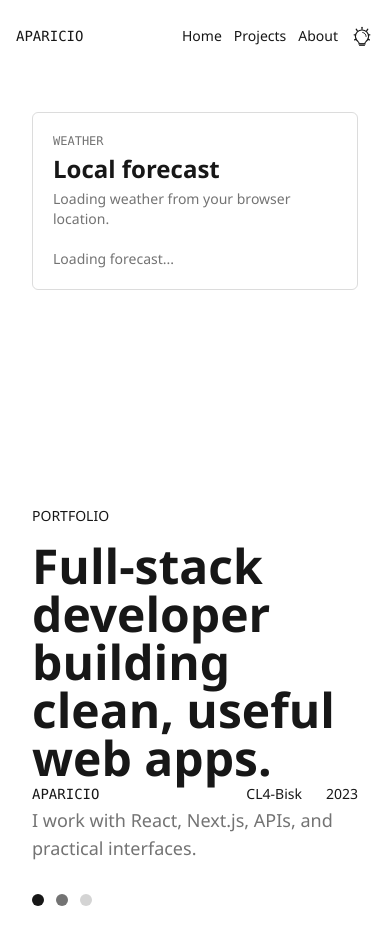
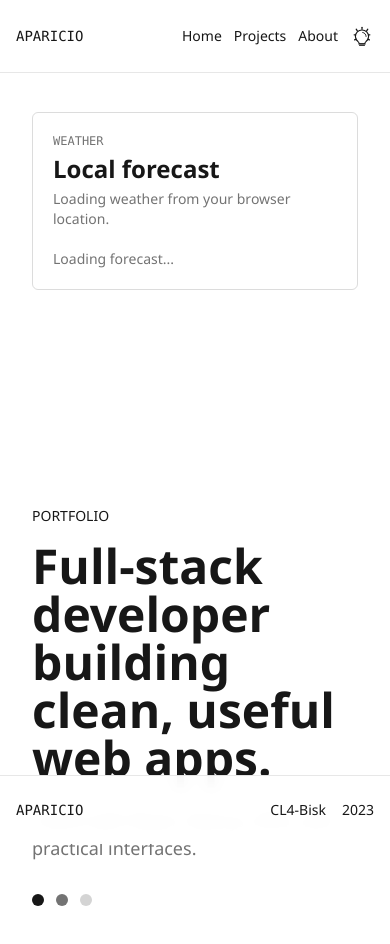
Before and after one commit to CL4-Bisk/PORTFOLIO, a Next.js app: page / in a window 390 px wide. Shown: the top 944 px of the page. Built offline with nearby package versions, Linux system fonts and the light colour scheme; no server answers.

Commit message:
feat: added background blur to both header and footer

```diff
--- a/src/components/footer/Footer.tsx
+++ b/src/components/footer/Footer.tsx
@@ -35,9 +35,9 @@ export function Footer() {
   }, []);
 
   return (
-    <footer ref={root} className="fixed bottom-0 left-0 z-50 w-full flex items-center justify-between px-8 py-10">
+    <footer ref={root} className="fixed bottom-0 left-0 z-50 w-full flex items-center justify-between border-t border-foreground/10 bg-background/95 px-4 py-6 backdrop-blur sm:px-8 sm:py-10">
       <Link href="/" className="footer-item font-mono text-sm opacity-0">APARICIO</Link>
-      <nav className="footer-item flex gap-6 text-sm opacity-0">
+      <nav className="footer-item flex gap-4 text-sm opacity-0 sm:gap-6">
         <p>CL4-Bisk</p>
         <p>2023</p>
       </nav>
--- a/src/components/header/Header.tsx
+++ b/src/components/header/Header.tsx
@@ -103,7 +103,7 @@ export function Header() {
   }, []);
 
   return (
-    <header ref={root} className="fixed top-0 left-0 z-50 w-full flex items-center justify-between px-4 py-6 sm:px-8 sm:py-10">
+    <header ref={root} className="fixed top-0 left-0 z-50 w-full flex items-center justify-between border-b border-foreground/10 bg-background/95 px-4 py-6 backdrop-blur sm:px-8 sm:py-10">
       <Link href="/" className="header-item font-mono text-sm opacity-0">APARICIO</Link>
       <nav className="header-item flex items-center justify-center gap-3 text-sm opacity-0 sm:gap-6">
         <Link href="/">Home</Link>
```
